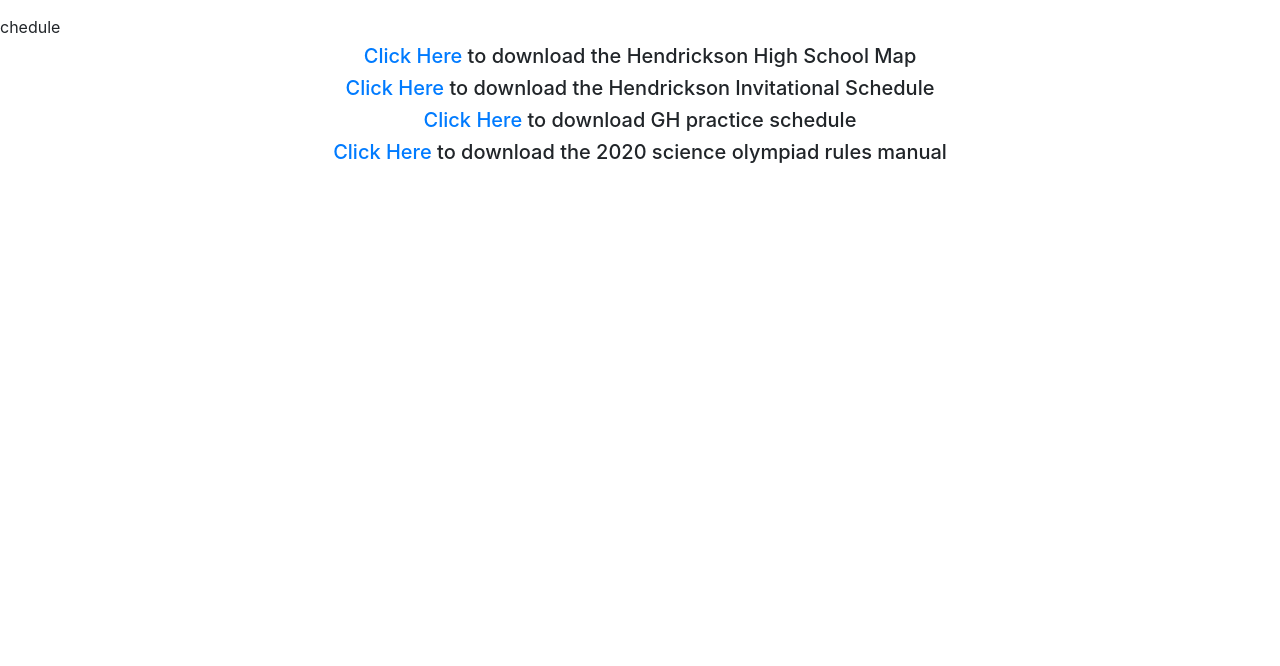
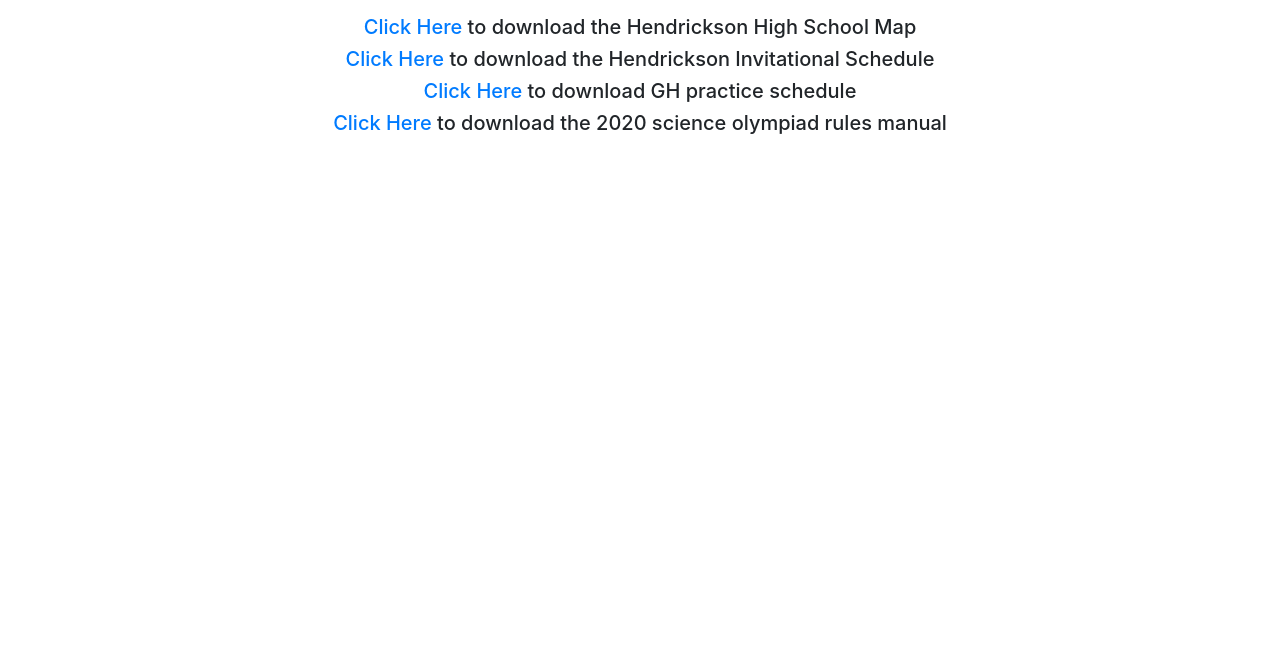
Before and after one commit to jpurista/ltscio, a plain HTML site: page docs.html in a window 1280 px wide. Shown: the part 134-800 px from the top of the page. Drawn offline with nearby package versions, Linux system fonts and the light colour scheme; no server answers; a web font is replaced by a local one.

Commit message:
Update docs.html

```diff
--- a/docs.html
+++ b/docs.html
@@ -50,7 +50,7 @@
         <h1>Documents</h1>
     </div>
     <div class="docdown">
-      chedule</h5>
+      </h5>
       <h5 id="calendar_link"><a href="images/hendrickson-map.pdf" target="_blank" download>Click Here</a> to download the Hendrickson High School Map</h5>
       <h5 id="calendar_link"><a href="images/hendrickson-schedule.pdf" target="_blank" download>Click Here</a> to download the Hendrickson Invitational Schedule</h5>
       <h5 id="calendar_link"><a href="images/genius hour schedule.pdf" target="_blank" download>Click Here</a> to download GH practice schedule</h5>
```
